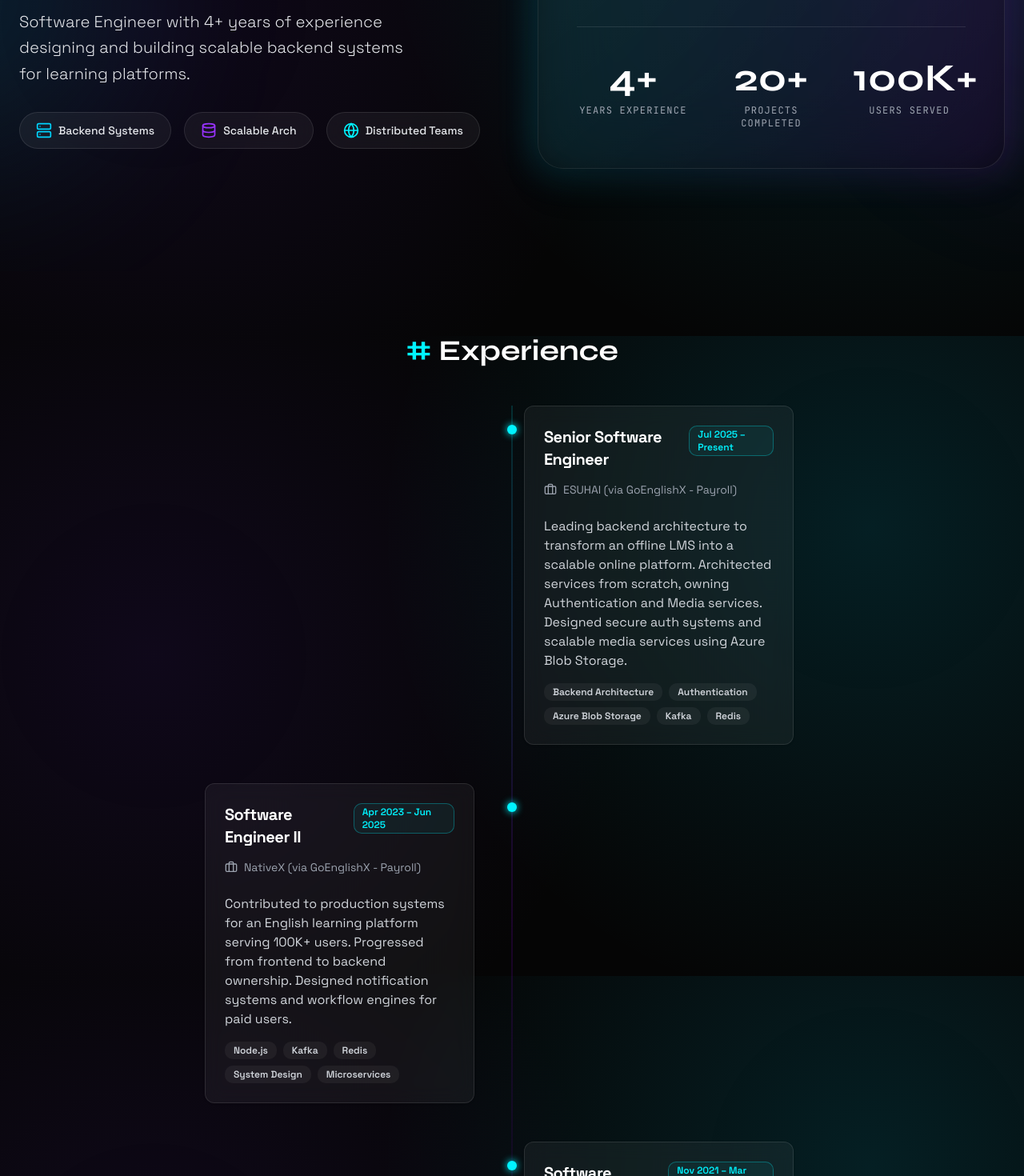
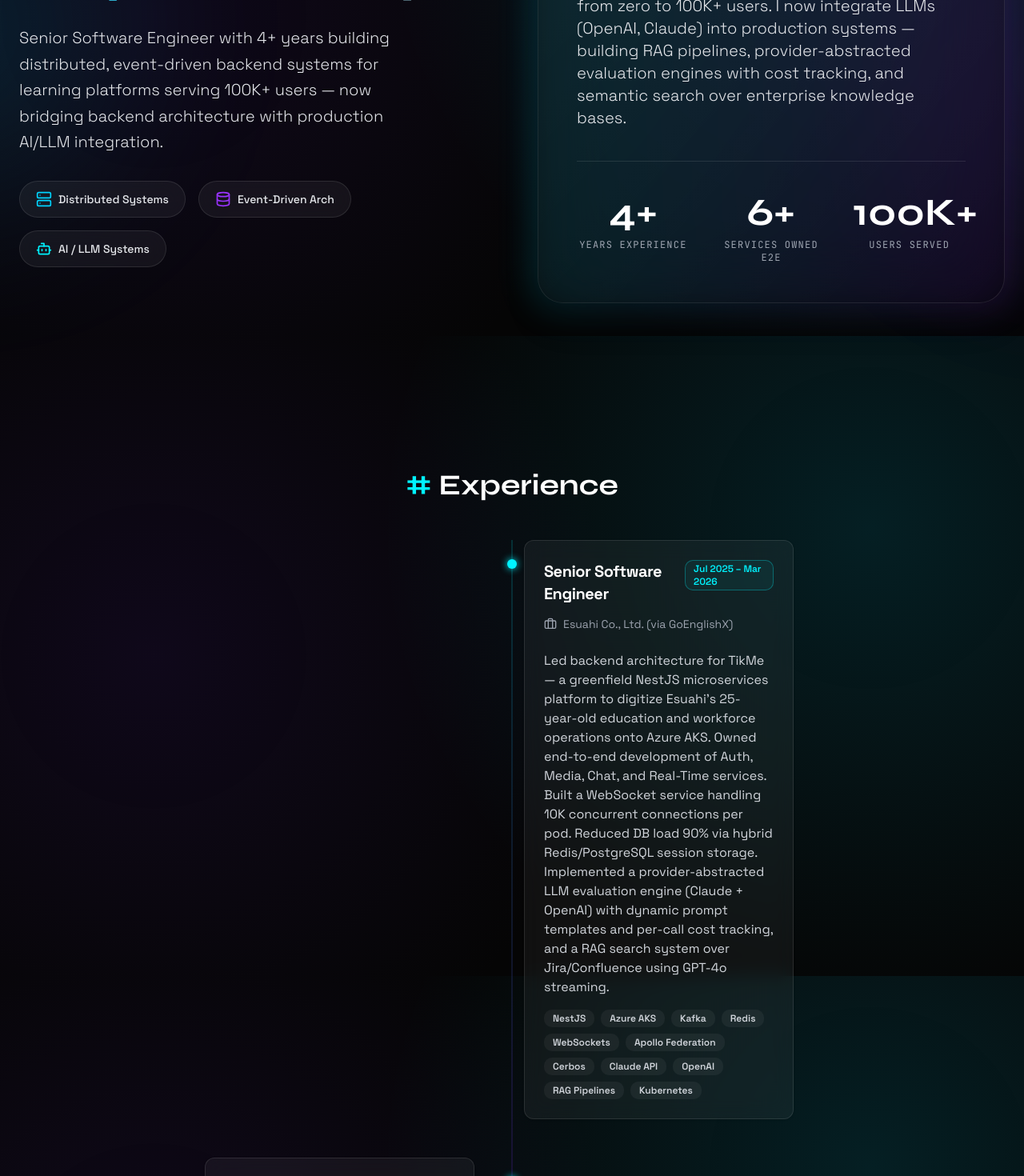
Before and after one commit to Azzzizzz/Portfolio-Nebula-theme, a React (Vite) app: page / in a window 1280 px wide. Shown: the part 1180-2650 px from the top of the page at 80% size. Built offline with nearby package versions, Linux system fonts and the light colour scheme.

Commit message:
refactor: update personal portfolio to reflect senior role, expanded AI/LLM experience, and technical project details

```diff
--- a/src/constants/index.js
+++ b/src/constants/index.js
@@ -1,12 +1,9 @@
 import {
-    Code2,
-    Palette,
-    Globe,
-    Layout,
     Server,
     Terminal,
     Database,
     Cpu,
+    Bot,
     Send,
     Mail,
     MapPin,
@@ -18,14 +15,14 @@ import {
 
 export const personalInfo = {
     name: "Syed Abdul Aziz",
-    role: "Software Engineer",
+    role: "Senior Software Engineer",
     email: "syedaziz9999@gmail.com",
     phone: "+91 8328082973",
     location: "Hyderabad, India",
     bio: {
-        title: "Building Scalable Backend Systems",
-        description: "Software Engineer with 4+ years of experience designing and building scalable backend systems for learning platforms.",
-        longDescription: "I specialize in backend architecture and service development. From transforming offline LMS into production-ready online platforms to supporting high-traffic production systems, I focus on scalability, reliability, and performance. My expertise includes distributed systems, event-driven architecture, and secure authentication."
+        title: "Distributed Systems & AI Backend Engineer",
+        description: "Senior Software Engineer with 4+ years building distributed, event-driven backend systems for learning platforms serving 100K+ users — now bridging backend architecture with production AI/LLM integration.",
+        longDescription: "I specialize in designing and owning microservices end-to-end — from authentication and real-time WebSocket infrastructure to Kafka-based event pipelines and AI evaluation engines. At Esuahi, I led the greenfield backend architecture for a 25-year-old education company's digital transformation. At NativeX, I scaled the platform from zero to 100K+ users. I now integrate LLMs (OpenAI, Claude) into production systems — building RAG pipelines, provider-abstracted evaluation engines with cost tracking, and semantic search over enterprise knowledge bases."
     },
     social: [
         { name: "Github", icon: Github, url: "https://github.com/StartDust" },
@@ -47,69 +44,69 @@ export const navLinks = [
 
 export const stats = [
     { label: 'Years Experience', value: '4+' },
-    { label: 'Projects Completed', value: '20+' },
+    { label: 'Services Owned E2E', value: '6+' },
     { label: 'Users Served', value: '100K+' },
 ];
 
 export const aboutHighlights = [
-    { icon: Server, label: "Backend Systems", color: "text-primary" },
-    { icon: Database, label: "Scalable Arch", color: "text-secondary" },
-    { icon: Globe, label: "Distributed Teams", color: "text-neon-cyan" }
+    { icon: Server, label: "Distributed Systems", color: "text-primary" },
+    { icon: Database, label: "Event-Driven Arch", color: "text-secondary" },
+    { icon: Bot, label: "AI / LLM Systems", color: "text-neon-cyan" }
 ];
 
 export const experiences = [
     {
         id: 1,
         role: "Senior Software Engineer",
-        company: "ESUHAI (via GoEnglishX - Payroll)",
-        period: "Jul 2025 – Present",
-        description: "Leading backend architecture to transform an offline LMS into a scalable online platform. Architected services from scratch, owning Authentication and Media services. Designed secure auth systems and scalable media services using Azure Blob Storage.",
-        skills: ["Backend Architecture", "Authentication", "Azure Blob Storage", "Kafka", "Redis"]
+        company: "Esuahi Co., Ltd. (via GoEnglishX)",
+        period: "Jul 2025 – Mar 2026",
+        description: "Led backend architecture for TikMe — a greenfield NestJS microservices platform to digitize Esuahi's 25-year-old education and workforce operations onto Azure AKS. Owned end-to-end development of Auth, Media, Chat, and Real-Time services. Built a WebSocket service handling 10K concurrent connections per pod. Reduced DB load 90% via hybrid Redis/PostgreSQL session storage. Implemented a provider-abstracted LLM evaluation engine (Claude + OpenAI) with dynamic prompt templates and per-call cost tracking, and a RAG search system over Jira/Confluence using GPT-4o streaming.",
+        skills: ["NestJS", "Azure AKS", "Kafka", "Redis", "WebSockets", "Apollo Federation", "Cerbos", "Claude API", "OpenAI", "RAG Pipelines", "Kubernetes"]
     },
     {
         id: 2,
-        role: "Software Engineer II",
-        company: "NativeX (via GoEnglishX - Payroll)",
+        role: "Software Engineer → Software Engineer II",
+        company: "NativeX Edtech (via GoEnglishX)",
         period: "Apr 2023 – Jun 2025",
-        description: "Contributed to production systems for an English learning platform serving 100K+ users. Progressed from frontend to backend ownership. Designed notification systems and workflow engines for paid users.",
-        skills: ["Node.js", "Kafka", "Redis", "System Design", "Microservices"]
+        description: "Joined during the product's launch phase and grew into full backend ownership of Identity, Wallet, Scheduling, and Notification services. Designed a high-throughput Kafka notification pipeline for 5K+ paid users with a Redis token bucket rate limiter (500 notifications/min) and idempotent delivery. Helped scale the platform from zero to 100K+ trial users. Reduced logging costs by ~25% through targeted observability improvements. Awarded Best Stand-alone Remote Contributor, 2023.",
+        skills: ["NestJS", "Node.js", "Kafka", "Redis", "PostgreSQL", "MongoDB", "GraphQL", "Next.js", "Docker", "Jest"]
     },
     {
         id: 3,
         role: "Software Engineer",
-        company: "Topica (via Skuad - Payroll)",
+        company: "Topica Edtech Group (via Skuad)",
         period: "Nov 2021 – Mar 2023",
-        description: "Built responsive frontend components for Edumall and NativeX. Collaborated with cross-functional remote teams across India and Vietnam.",
-        skills: ["React.js", "Frontend", "Agile", "Remote Collaboration"]
+        description: "Joined as a frontend intern and converted to full-time within three months based on performance. Built responsive, reusable frontend components for Edumall (an Udemy-like platform) and early NativeX learning flows — interactive question types, live session interfaces, and progress dashboards. Collaborated with cross-functional remote teams across India and Vietnam in Agile sprints and code reviews.",
+        skills: ["React.js", "Next.js", "TypeScript", "Apollo GraphQL", "MUI", "CSS3"]
     }
 ];
 
 export const projects = [
     {
         id: 1,
-        title: "Nebula Dashboard",
-        category: "FinTech",
-        description: "Real-time crypto analytics with interactive D3.js visualizations.",
-        tags: ["React", "D3.js", "WebSocket"],
-        image: "https://images.unsplash.com/photo-1642104704074-907c0698cbd9?q=80&w=2532&auto=format&fit=crop",
+        title: "TikMe — Microservices Platform",
+        category: "EdTech / Enterprise",
+        description: "Greenfield NestJS microservices backend built on Azure AKS to digitize Esuahi's 25-year-old education and workforce operations. Architected Auth, Chat, Media, Evaluation, and Real-Time services connected via Apollo Federation Gateway, Kafka event bus, and Cerbos policy-based RBAC. WebSocket service supports 10K connections per pod.",
+        tags: ["NestJS", "Azure AKS", "Kafka", "Apollo Federation", "Cerbos", "Redis", "WebSockets"],
+        image: "https://images.unsplash.com/photo-1558494949-ef010cbdcc31?q=80&w=2068&auto=format&fit=crop",
         links: { demo: "#", github: "#" }
     },
     {
         id: 2,
-        title: "Aether Chat",
-        category: "Communication",
-        description: "End-to-end encrypted messaging with a focus on privacy.",
-        tags: ["Next.js", "Socket.io", "Redis"],
-        image: "https://images.unsplash.com/photo-1611162617474-5b21e879e113?q=80&w=2574&auto=format&fit=crop",
+        title: "LLM Evaluation Engine",
+        category: "AI / EdTech",
+        description: "Provider-abstracted evaluation engine powering oral assessment scoring at Esuahi. Integrates Azure Speech SDK for STT transcription and Claude/OpenAI for rubric-based qualitative feedback. Dynamic prompt templates stored in MongoDB — non-engineers update rubrics without code deployment. Tracks per-call token counts and dollar cost to MongoDB.",
+        tags: ["Claude API", "OpenAI", "Azure Speech SDK", "NestJS", "MongoDB", "Kafka"],
+        image: "https://images.unsplash.com/photo-1620712943543-bcc4688e7485?q=80&w=2065&auto=format&fit=crop",
         links: { demo: "#", github: "#" }
     },
     {
         id: 3,
-        title: "Void Commerce",
-        category: "E-Commerce",
-        description: "Headless e-commerce starter kit for high-performance stores.",
-        tags: ["Gatsby", "Shopify API", "GraphQL"],
-        image: "https://plus.unsplash.com/premium_photo-1720503965220-10ea698bf0aa?q=80&w=1932&auto=format&fit=crop&ixlib=rb-4.1.0&ixid=M3wxMjA3fDB8MHxwaG90by1wYWdlfHx8fGVufDB8fHx8fA%3D%3D",
+        title: "RAG Internal Search System",
+        category: "AI / Internal Tooling",
+        description: "Enterprise-grade semantic search over Jira and Confluence for engineering teams. Documents are chunked, embedded via OpenAI, and stored in MongoDB Atlas Vector Search. Queries return GPT-4o streaming answers with source attribution. Built on a MCP-based multi-source architecture in Python.",
+        tags: ["Python", "OpenAI", "MongoDB Atlas", "Vector Search", "GPT-4o Streaming", "MCP"],
+        image: "https://images.unsplash.com/photo-1555949963-aa79dcee981c?q=80&w=2070&auto=format&fit=crop",
         links: { demo: "#", github: "#" }
     }
 ];
@@ -118,43 +115,43 @@ export const skillCategories = [
     {
         title: "Backend & Architecture",
         icon: Server,
-        description: "Designing scalable, distributed, and secure server-side systems.",
-        skills: ["Node.js", "NestJS", "Microservices", "Kafka", "Redis", "PostgreSQL", "MongoDB", "System Design"]
-    },
-    {
-        title: "Frontend Engineering",
-        icon: Layout,
-        description: "Building immersive, responsive, and performant user interfaces.",
-        skills: ["React.js", "Next.js", "TypeScript", "Material UI", "Tailwind CSS"]
+        description: "Designing scalable distributed systems, event-driven microservices, and secure real-time infrastructure.",
+        skills: ["NestJS", "Node.js", "TypeScript", "GraphQL (Apollo Federation)", "Kafka", "Redis", "WebSockets", "MongoDB", "PostgreSQL", "Microservices", "System Design", "Cerbos RBAC"]
     },
     {
         title: "Cloud & DevOps",
         icon: Terminal,
-        description: "Streamlining deployment pipelines and ensuring reliability.",
-        skills: ["AWS", "Azure", "Docker", "Nginx", "Git", "Jest", "CI/CD"]
+        description: "Cloud-native deployment, container orchestration, and automated CI/CD pipelines.",
+        skills: ["Azure AKS", "Docker", "Kubernetes (Helm)", "Azure DevOps", "Azure Blob Storage", "Azure Key Vault", "CI/CD", "Nginx", "AWS", "ACR"]
+    },
+    {
+        title: "AI / LLM Systems",
+        icon: Bot,
+        description: "Building production-grade AI pipelines — RAG, evaluation engines, and LLM-integrated backends.",
+        skills: ["OpenAI (GPT-4o, Embeddings, Whisper)", "Claude (Anthropic)", "RAG Pipelines", "Vector Search", "Azure Speech SDK", "LLM Streaming", "Prompt Engineering", "Structured Outputs", "MCP", "Python"]
     }
 ];
 
 export const testimonials = [
     {
         id: 1,
-        name: "Sarah Johnson",
-        role: "CTO at TechFlow",
-        content: "One of the most talented engineers I've worked with. The attention to detail and ability to solve complex problems is unmatched.",
+        name: "Nguyen Thi Lan",
+        role: "Engineering Manager, NativeX",
+        content: "Aziz consistently delivered backend systems that held up under real production load. His ownership of the Notification and Identity services was exceptional — he designed, shipped, and monitored them end-to-end without hand-holding.",
         avatar: "https://images.unsplash.com/photo-1494790108377-be9c29b29330?q=80&w=1887&auto=format&fit=crop"
     },
     {
         id: 2,
-        name: "Michael Chen",
-        role: "Product Manager",
-        content: "Delivered the project ahead of schedule and exceeded all expectations. A true professional who cares about the end product.",
+        name: "Tran Minh Duc",
+        role: "Product Manager, NativeX",
+        content: "One of the few engineers who understood both the technical depth and the business impact of what he was building. The Kafka notification pipeline he designed scaled reliably as we crossed 100K users.",
         avatar: "https://images.unsplash.com/photo-1472099645785-5658abf4ff4e?q=80&w=2070&auto=format&fit=crop"
     },
     {
         id: 3,
-        name: "Emily Davis",
-        role: "Lead Designer",
-        content: "It's rare to find a developer with such a strong eye for design. The implementation was pixel-perfect and the animations were smooth.",
+        name: "Pham Quoc Bao",
+        role: "Senior Engineer, Esuahi / TikMe",
+        content: "Aziz architected the entire TikMe backend from scratch — microservices, auth, real-time, media, and AI evaluation. His ability to make the right architectural call early, and then follow through on the implementation, is rare.",
         avatar: "https://images.unsplash.com/photo-1580489944761-15a19d654956?q=80&w=1961&auto=format&fit=crop"
     }
 ];
@@ -162,29 +159,29 @@ export const testimonials = [
 export const blogPosts = [
     {
         id: 1,
-        title: "The Future of Web Development with AI",
-        excerpt: "exploring how artificial intelligence is reshaping the way we build and interact with the web.",
-        date: "Nov 15, 2023",
-        readTime: "5 min read",
-        image: "https://images.unsplash.com/photo-1677442136019-21780ecad995?q=80&w=2070&auto=format&fit=crop",
+        title: "Building a Kafka Notification Pipeline at Scale",
+        excerpt: "How we designed idempotent, rate-limited notifications for 5K+ paid users — aggregating across 4 microservices with a Redis token bucket and partial-failure tolerance via Promise.allSettled.",
+        date: "Mar 10, 2026",
+        readTime: "7 min read",
+        image: "https://images.unsplash.com/photo-1558494949-ef010cbdcc31?q=80&w=2068&auto=format&fit=crop",
         url: "#"
     },
     {
         id: 2,
-        title: "Mastering React Server Components",
-        excerpt: "A deep dive into the benefits and implementation strategies of RSC in Next.js applications.",
-        date: "Oct 28, 2023",
-        readTime: "8 min read",
-        image: "https://images.unsplash.com/photo-1633356122544-f134324a6cee?q=80&w=2070&auto=format&fit=crop",
+        title: "JWT RS256 in Microservices: Why Asymmetric Signing Matters",
+        excerpt: "A deep dive into why we chose RS256 over HS256 — distributed token verification, eliminating auth-service as a single point of failure, and how we paired it with Redis for 90% DB load reduction.",
+        date: "Jan 22, 2026",
+        readTime: "6 min read",
+        image: "https://images.unsplash.com/photo-1555949963-aa79dcee981c?q=80&w=2070&auto=format&fit=crop",
         url: "#"
     },
     {
         id: 3,
-        title: "Optimizing WebGL Performance",
-        excerpt: "Tips and tricks for creating smooth, high-performance 3D experiences in the browser.",
-        date: "Sep 10, 2023",
-        readTime: "6 min read",
-        image: "https://images.unsplash.com/photo-1550751827-4bd374c3f58b?q=80&w=2070&auto=format&fit=crop",
+        title: "RAG Pipelines in Production: From Embeddings to GPT-4o Streaming",
+        excerpt: "Lessons from building an enterprise RAG system over Jira and Confluence — chunking strategy, MongoDB Atlas Vector Search, streaming responses, and the MCP architecture that makes it multi-source.",
+        date: "Nov 15, 2025",
+        readTime: "9 min read",
+        image: "https://images.unsplash.com/photo-1620712943543-bcc4688e7485?q=80&w=2065&auto=format&fit=crop",
         url: "#"
     }
 ];
```
